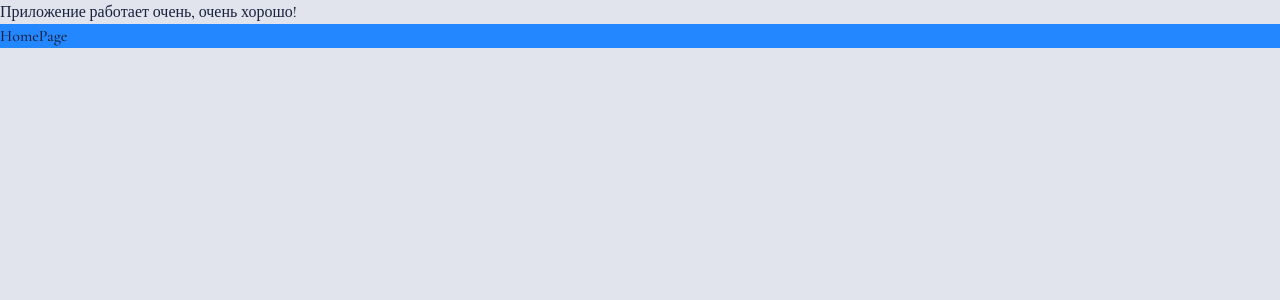
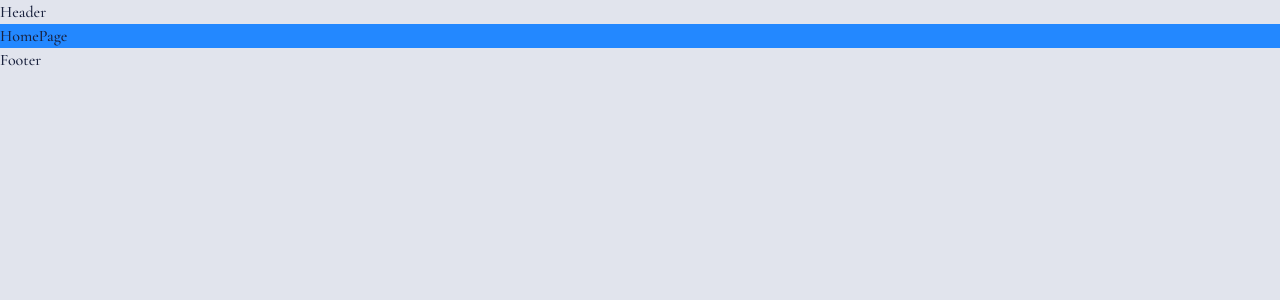
Before and after one commit to zagirovshamil2/first_pullRequest, a React (Vite) app: page / in a window 1280 px wide. Shown: the top 300 px of the page. Built offline with nearby package versions, Linux system fonts and the light colour scheme.

Commit message:
add footer and header

```diff
--- a/src/app/App.tsx
+++ b/src/app/App.tsx
@@ -1,12 +1,14 @@
 import { HomePage } from '../pages/HomePage'
+import { Header, Footer } from '../widgets'
 import './styles/index.scss'
 
 
 export const App = () => {
   return (
     <>
-      <div>Приложение работает очень, очень хорошо!</div>
+      <Header />
       <HomePage />
+      <Footer />
     </>
   )
 }
--- a/src/widgets/Footer/Footer.tsx
+++ b/src/widgets/Footer/Footer.tsx
@@ -0,0 +1,5 @@
+export const Footer = () => {
+  return (
+    <div>Footer</div>
+  )
+}
--- /dev/null
+++ b/src/widgets/Footer/index.ts
@@ -0,0 +1 @@
+export * from './Footer'
--- a/src/widgets/Header/Header.tsx
+++ b/src/widgets/Header/Header.tsx
@@ -0,0 +1,7 @@
+
+
+export const Header = () => {
+  return (
+    <div>Header</div>
+  )
+}
--- /dev/null
+++ b/src/widgets/Header/index.ts
@@ -0,0 +1 @@
+export * from './Header'
--- /dev/null
+++ b/src/widgets/index.ts
@@ -0,0 +1,2 @@
+export * from './Header'
+export * from './Footer'
```
